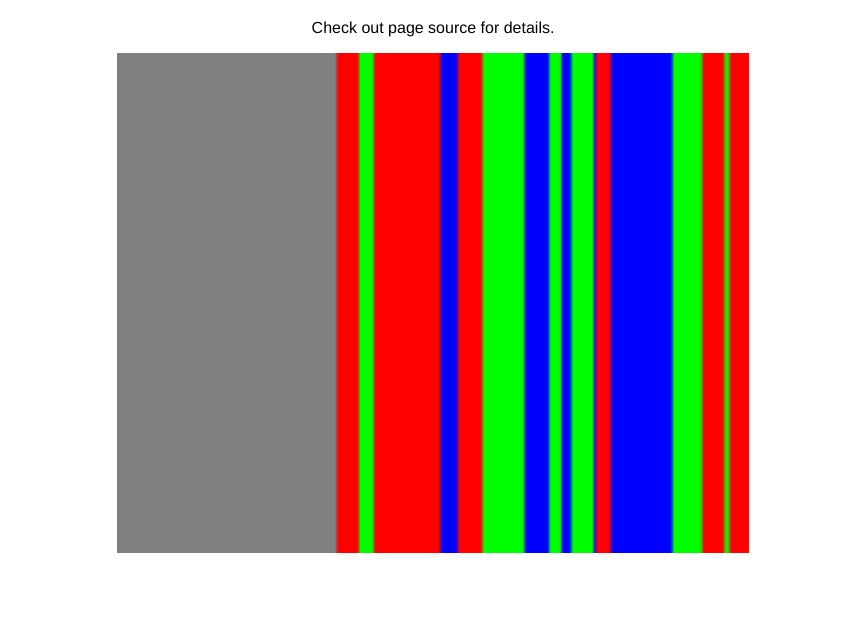
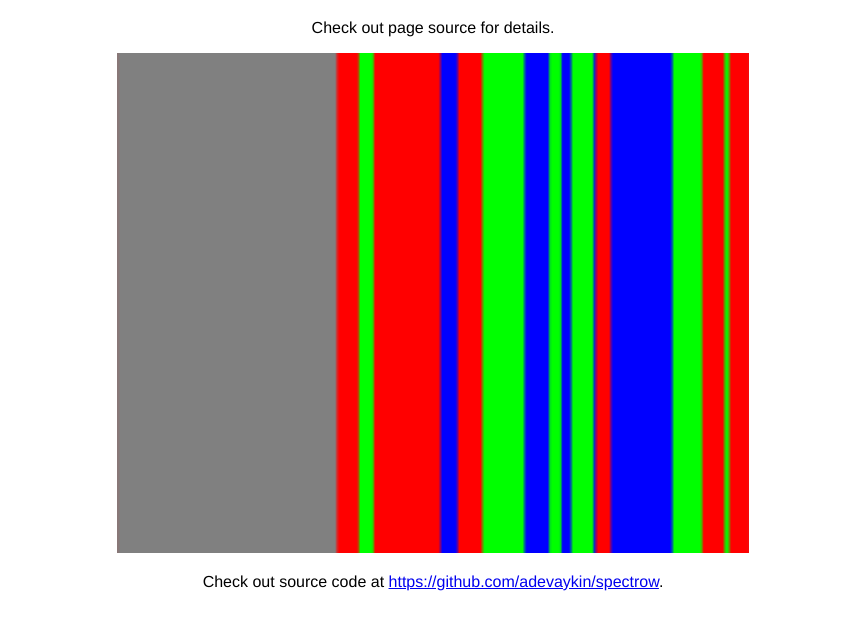
Before and after one commit to adevaykin/spectrow, a plain HTML site: page index.html in a window 1280 px wide. Shown: the part 61-690 px from the top of the page, without its empty margins (207-1071 px from the left). Drawn offline with Linux system fonts and the light colour scheme.

Commit message:
Cleaned up repository. Added link to github repo to the demo page.

```diff
--- a/index.html
+++ b/index.html
@@ -79,4 +79,5 @@
     Your browser doesn't appear to support the
     <code>&lt;canvas&gt;</code> element.
   </canvas>
+  <p>Check out source code at <a href="https://github.com/adevaykin/spectrow">https://github.com/adevaykin/spectrow</a>.</p>
 </body>
```
Also changed, not shown: loading.png (deleted).
